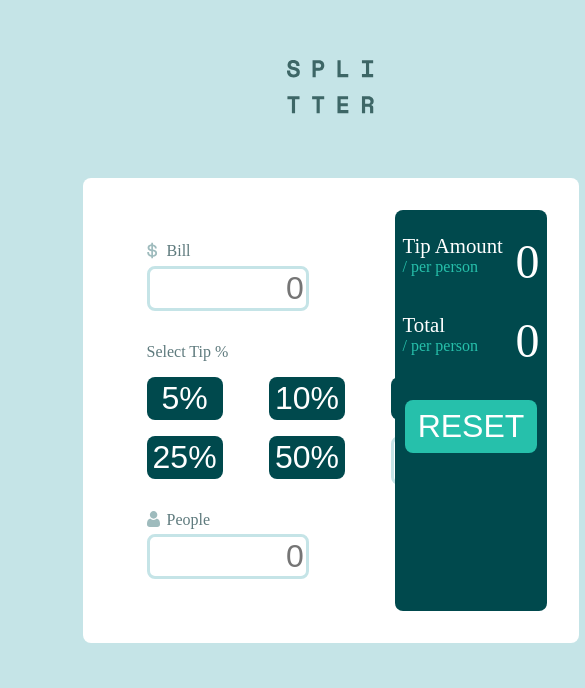
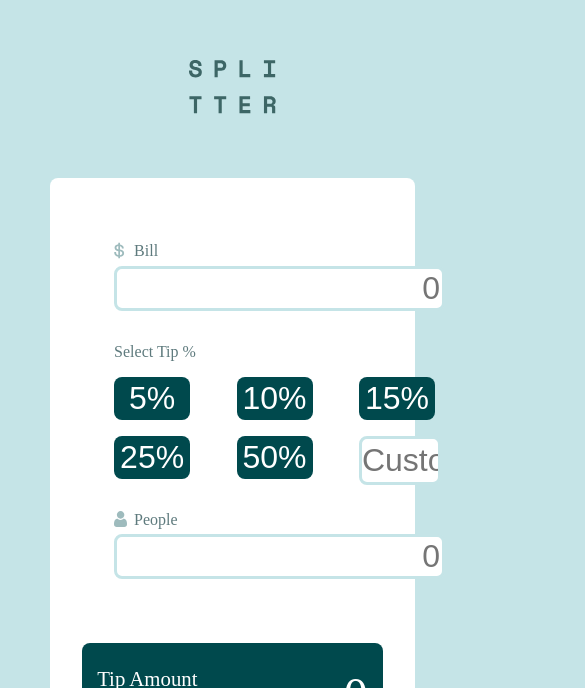
Before and after one commit to Xize-Wu/tip-calculator-app, a React (Vite) app: page / in a window 390 px wide. Shown: the part 156-844 px from the top of the page, 585 px wide, since content can reach past the window. Built offline with nearby package versions, Linux system fonts and the light colour scheme.

Commit message:
add dynamic design for mobile

```diff
--- a/src/component/Calculator.tsx
+++ b/src/component/Calculator.tsx
@@ -13,6 +13,15 @@ const StyledCalculator = styled.div`
   display:flex;
   flex-direction: row;
   gap: 4rem;
+
+  @media (max-width: 768px) {
+    width: 67%;
+    max-height: none;
+    flex-direction: column;
+    gap: 2rem;
+    align-items: center;
+    justify-content: center;
+  }
 `;
 
 
--- a/src/component/LeftColumn.tsx
+++ b/src/component/LeftColumn.tsx
@@ -6,9 +6,13 @@ const StyledLeftColumn = styled.div`
   border-radius: 8px;
   max-width: 50%;
   min-height: 100%;
-  flex: 1;
-  display: flex;
-  flex-direction: column;
+  display: grid;
+  grid-template-rows: auto 1fr auto;
+
+  @media (max-width: 768px) {
+    min-width: 100%;
+    align-items: start;
+  }
 `;
 
 const svgPathArr: string[] = [
--- a/src/component/LeftColumn/InputBox.tsx
+++ b/src/component/LeftColumn/InputBox.tsx
@@ -10,6 +10,9 @@ const StyledInputComponent = styled.div`
   align-items: flex-start;
   position: relative;
   padding: 2rem;
+
+  @media (max-width: 768px) {
+  }
 `;
 
 const StyledInput = styled.div`
--- a/src/component/RightColumn.tsx
+++ b/src/component/RightColumn.tsx
@@ -15,6 +15,11 @@ const StyledRightColumn = styled.div`
   display: flex;
   flex-direction: column;
   align-items: center;
+
+  @media (max-width: 768px) {
+    min-width: 100%;
+  }
+
   `;
 
 function RightColumn (){
```
